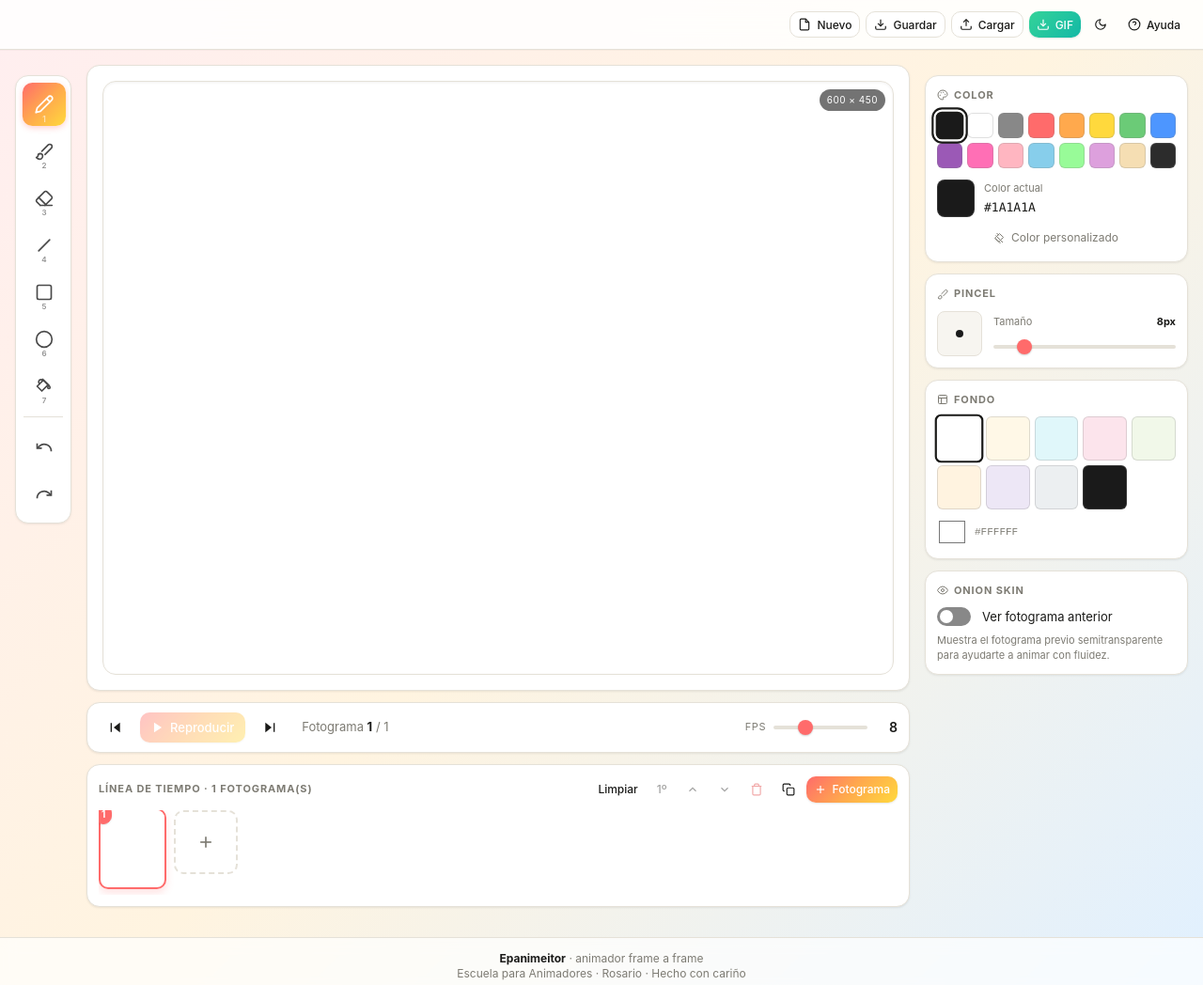
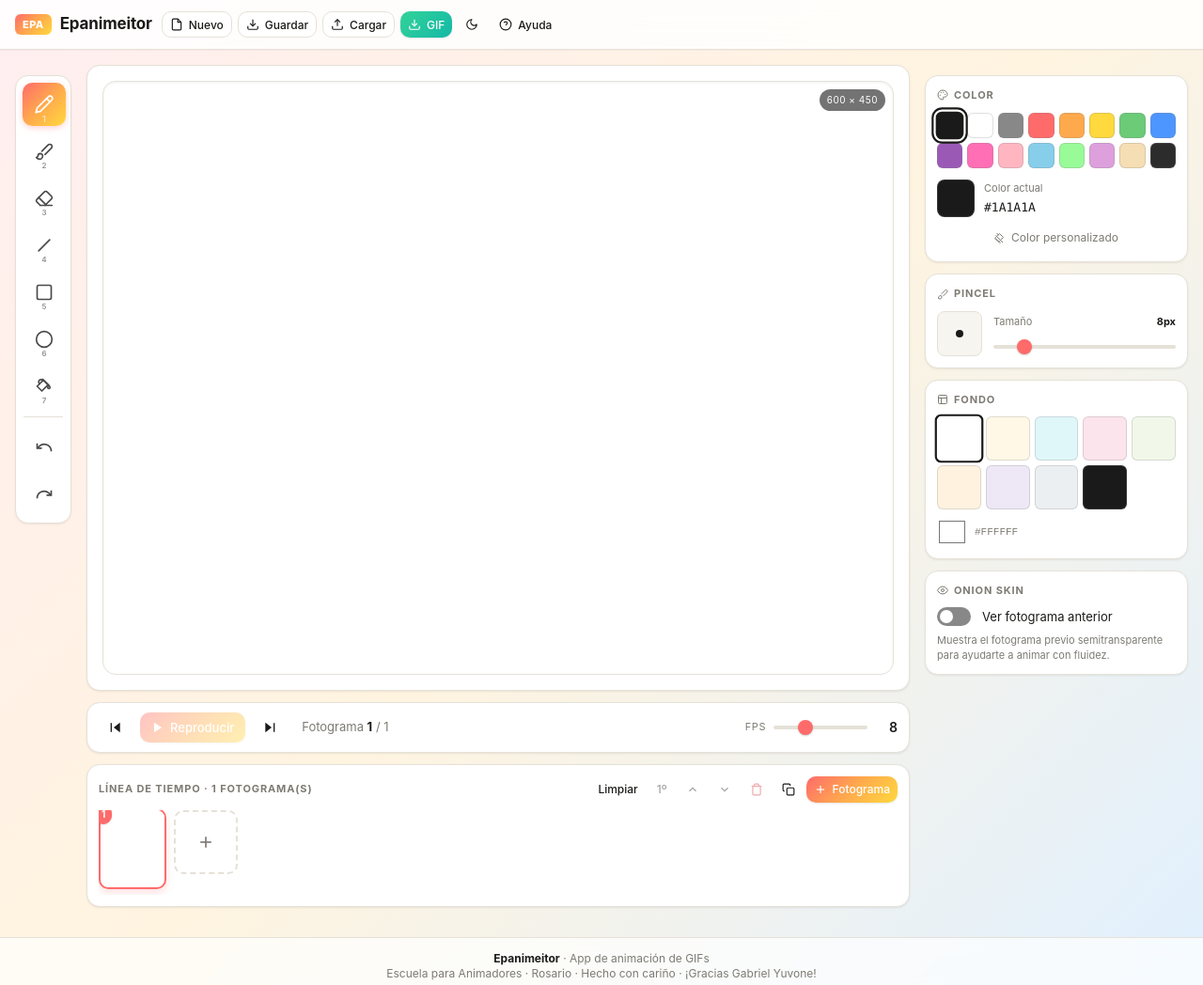
Before and after one commit to d13go-T/suite-epa, a plain HTML site: page epanimeitor1.0.html in a window 1280 px wide. Shown: the whole page at 94% size. Drawn offline with Linux system fonts and the light colour scheme.

Commit message:
Add files via upload

```diff
--- a/epa-theme.css
+++ b/epa-theme.css
@@ -72,7 +72,40 @@ header.topbar {
   max-width: 1400px; margin: 0 auto; padding: 12px 16px;
   display: flex; align-items: center; gap: 10px; flex-wrap: wrap;
 }
-.brand { display: flex; align-items: center; gap: 8px; margin-right: auto; }
+.brand {
+  display: flex;
+  align-items: center;
+  gap: 9px;
+}
+
+.brand-link {
+  display: inline-flex;
+  align-items: center;
+  gap: 9px;
+  text-decoration: none;
+  color: var(--text);
+}
+
+.brand-link:hover .brand-badge {
+  filter: brightness(1.08);
+}
+
+.brand-badge {
+  background: var(--accent-grad, linear-gradient(135deg, #ff6b6b 0%, #ee5253 100%));
+  color: #fff;
+  font-size: 11px;
+  font-weight: 800;
+  padding: 3px 8px;
+  border-radius: 6px;
+  letter-spacing: 0.04em;
+}
+
+.brand-title {
+  font-weight: 700;
+  font-size: 17px;
+  letter-spacing: -0.01em;
+  color: var(--text);
+}
 .brand img { height: 36px; width: auto; }
 .topbar-actions { display: flex; gap: 6px; align-items: center; flex-wrap: wrap; }
 
--- a/epanimeitor1.0.html
+++ b/epanimeitor1.0.html
@@ -16,6 +16,11 @@
     <div class="topbar-inner">
       <div class="brand">
 	  <!-- LOGO_EPANIMEITOR -->
+	  <a href="index.html" class="brand-link" title="Volver al inicio · EPA">
+          <span class="brand-badge">EPA</span>
+		  <!-- <img src="logo-epa.svg" alt="EPA" height="24"> -->
+          <span class="brand-title">Epanimeitor</span>
+        </a>
       </div>
       <div class="topbar-actions">
         <button class="btn btn-sm" id="btnNew" title="Nueva animación">
@@ -182,8 +187,8 @@
     <div class="footer-inner">
 	<!-- LOGO_ESCUELA_PARA_ANIMADORES -->
       <div class="footer-text">
-        <div><b>Epanimeitor</b> · animador frame a frame</div>
-        <div>Escuela para Animadores · Rosario · Hecho con cariño</div>
+        <div><b>Epanimeitor</b> · App de animación de GIFs</div>
+        <div>Escuela para Animadores · Rosario · Hecho con cariño · ¡Gracias Gabriel Yuvone!</div>
       </div>
     </div>
   </footer>
@@ -197,6 +202,10 @@
     </button>
     <div class="dialog-header">
 	<!-- LOGO_EPANIMEITOR -->
+	<div class="brand-link">
+        <span class="brand-badge">EPA</span>
+        <span class="brand-title">Epanimeitor</span>
+      </div>
     </div>
     <div class="dialog-body">
       <p><kbd>Espacio</kbd> – Reproducir / pausar</p>
```
Also changed, not shown: estopmouyon1.1.html (+13 -2 lines), index.html (+16 -2 lines).
